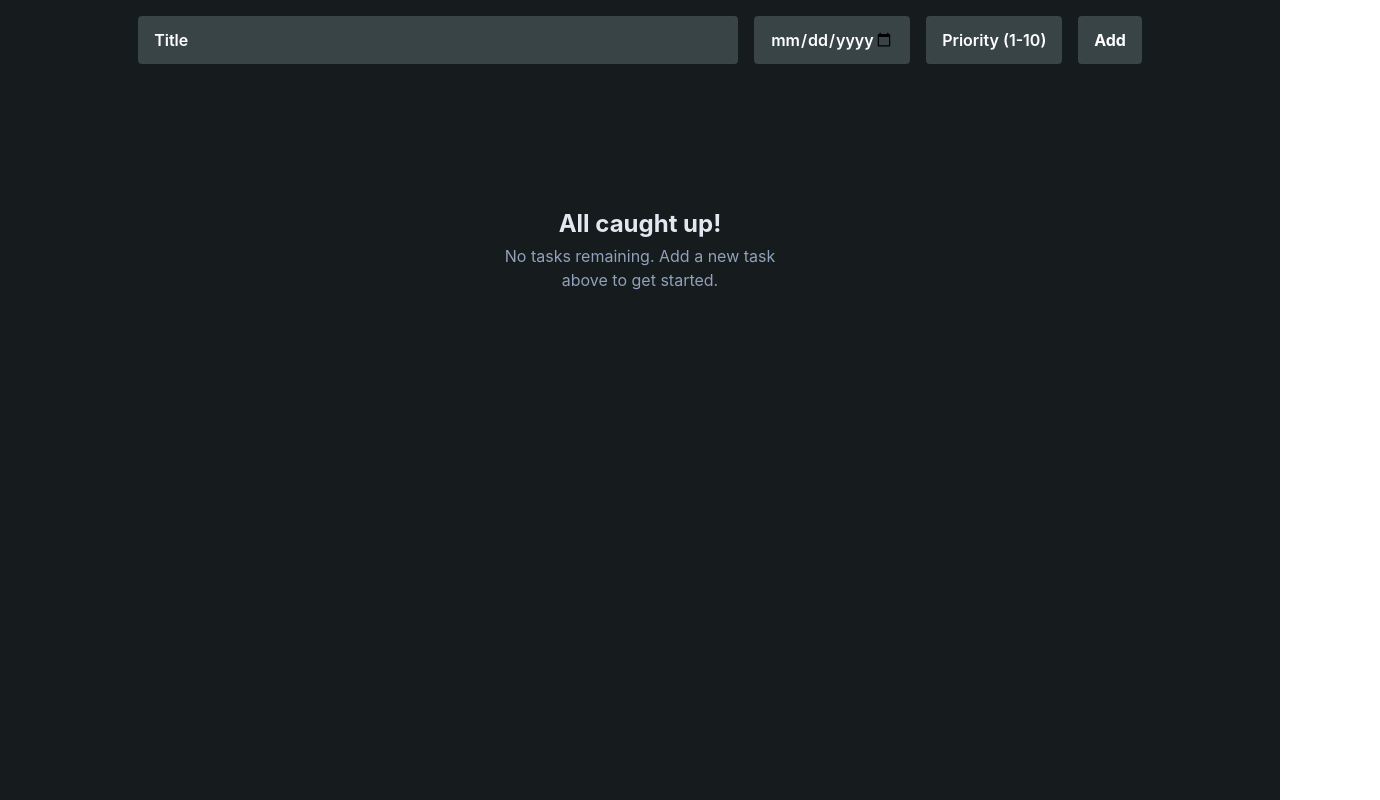
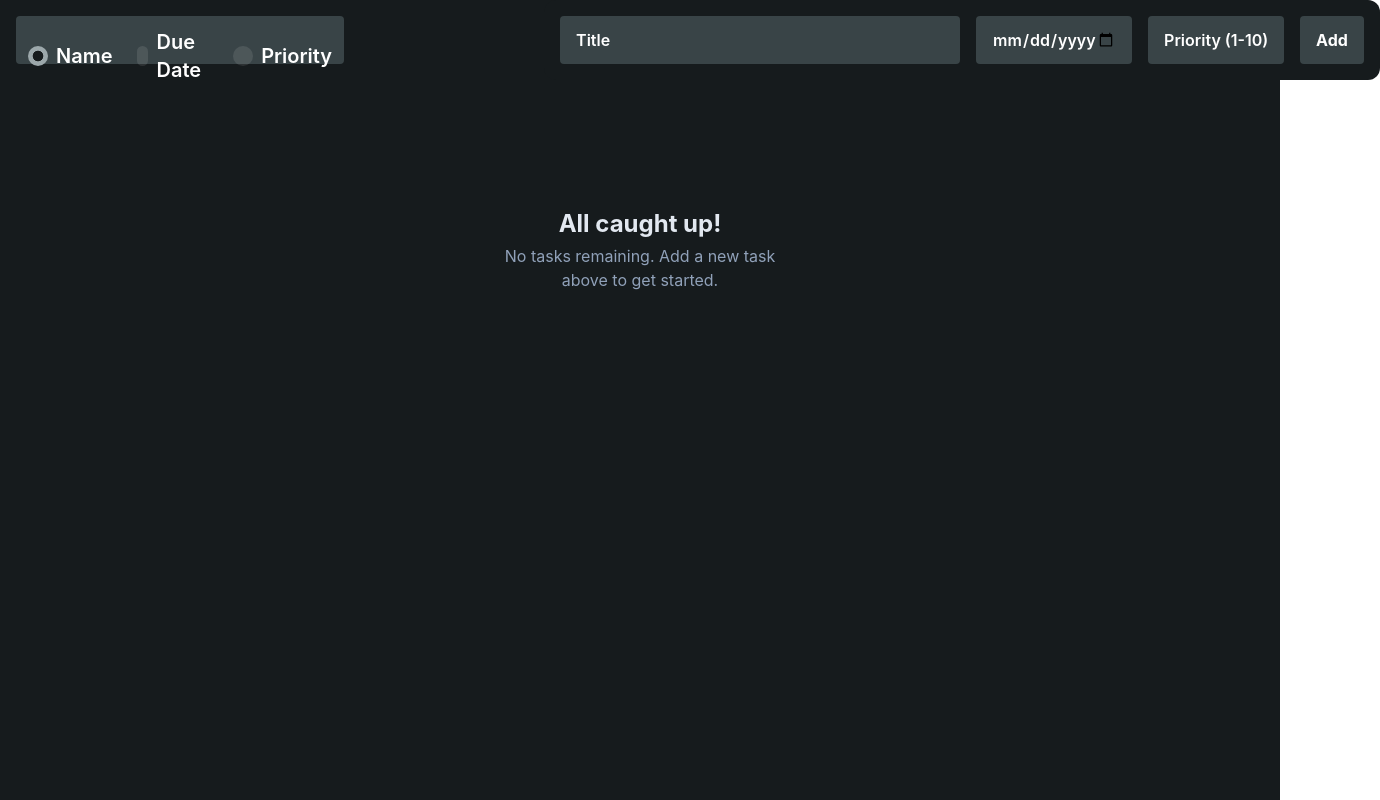
Before and after one commit to JacksonHoran/task-manager, a Vue app: page / in a window 1280 px wide. Shown: the whole page, 1380 px wide, since content can reach past the window. Built offline with nearby package versions, Linux system fonts and the light colour scheme.

Commit message:
add sorting UI

```diff
--- a/src/components/TaskForm.vue
+++ b/src/components/TaskForm.vue
@@ -1,5 +1,6 @@
 <script setup>
 import { ref } from "vue";
+import TaskSort from "./TaskSort.vue";
 
 const taskName = ref("");
 const taskDueDate = ref("");
@@ -23,13 +24,18 @@ const handleSubmit = () => {
 </script>
 
 <template>
+  <div class="flex gap-50">
+    <div class="flex-1">
+      <TaskSort />
+    </div>
+    <div class="flex-1">
       <form
         @submit.prevent="handleSubmit"
-    class="relative bg-mist-900 p-4 mx-auto flex rounded-xl items-center justify-center gap-4 text-center">
+        class="bg-mist-900 p-4 flex rounded-xl gap-4 text-center">
         <input
           v-model="taskName"
           type="text"
-      class="w-150 flex-none h-12 px-4 text-[16px] text-white placeholder:text-white font-semibold placeholder:font-semibold bg-mist-700 rounded"
+          class="w-100 flex-none h-12 px-4 text-[16px] text-white placeholder:text-white font-semibold placeholder:font-semibold bg-mist-700 rounded"
           placeholder="Title" />
         <input
           v-model="taskDueDate"
@@ -46,4 +52,6 @@ const handleSubmit = () => {
           Add
         </button>
       </form>
+    </div>
+  </div>
 </template>
--- /dev/null
+++ b/src/components/TaskSort.vue
@@ -0,0 +1,40 @@
+<script setup>
+import { ref } from "vue";
+</script>
+
+<template>
+  <div class="mt-4 ml-4 bg-mist-900">
+    <div class="h-12 justify-items-center rounded bg-mist-700">
+      <form class="px-3 py-3 flex gap-6">
+        <label
+          class="flex items-center gap-2 text-white font-semibold text-xl cursor-pointer select-none">
+          <input
+            type="radio"
+            name="sortBy"
+            value="name"
+            checked
+            class="appearance-none w-5 h-5 rounded-full bg-white/10 checked:bg-[radial-gradient(var(--color-mist-900)_35%,var(--color-mist-400)_40%)] transition-all duration-150" />
+          <span>Name</span>
+        </label>
+        <label
+          class="flex items-center gap-2 text-white font-semibold text-xl cursor-pointer select-none">
+          <input
+            type="radio"
+            name="sortBy"
+            value="dueDate"
+            class="appearance-none w-5 h-5 rounded-full bg-white/10 checked:bg-[radial-gradient(var(--color-mist-900)_35%,var(--color-mist-400)_40%)] transition-all duration-150" />
+          <span>Due Date</span>
+        </label>
+        <label
+          class="flex items-center gap-2 text-white font-semibold text-xl cursor-pointer select-none">
+          <input
+            type="radio"
+            name="sortBy"
+            value="priority"
+            class="appearance-none w-5 h-5 rounded-full bg-white/10 checked:bg-[radial-gradient(var(--color-mist-900)_35%,var(--color-mist-400)_40%)] transition-all duration-150" />
+          <span>Priority</span>
+        </label>
+      </form>
+    </div>
+  </div>
+</template>
```
Lines whose indentation alone changed are shown as unchanged.
